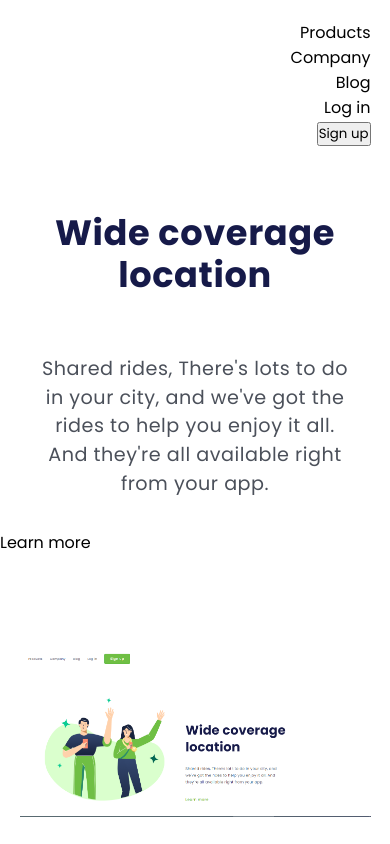
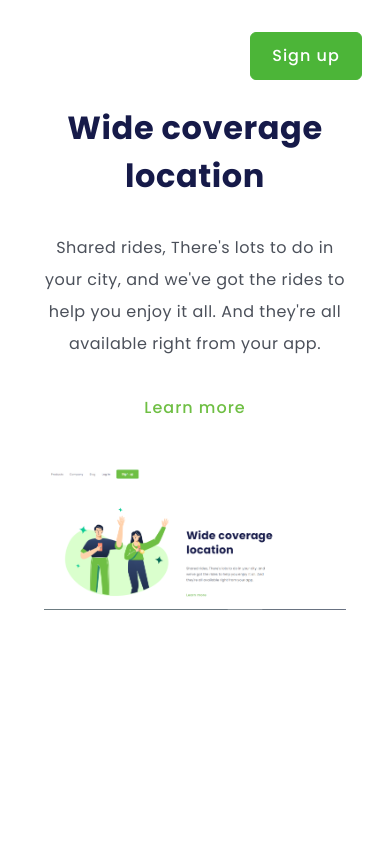
Before and after one commit to ciceronunes/landingPageCongratulations, a plain HTML site: page index.html in a window 390 px wide. Drawn offline with Linux system fonts and the light colour scheme.

Commit message:
:recycle: refactor: Refatorando CSS Atualizações com CSS FlexBox e Grid e aplicações de telas responsivas

```diff
--- a/style.css
+++ b/style.css
@@ -5,151 +5,220 @@
     box-sizing: border-box;
 }
 
-nav {
-    margin: 32px 0px 60px 42px;
+.menu {
+    display: flex;
+    gap: 1.5rem;
+    list-style: none;
+    margin: 2rem 0 0 2.75rem;
+    align-items: center;
+    cursor: pointer;
 }
 
-.linkNave {
+.menu a {
+    color: #17233D;
     font-weight: 400;
-    font-size: 14px;
-    line-height: 21px;
-    color: #17233D;
+    font-size: 1rem;
+    line-height: 2rem;
     letter-spacing: 0.875px;
-    cursor: pointer;
-    margin-right: 32px;
 }
 
-.buttonNave {
-    width: 124px;
-    height: 51px;
+.menu button {
+    width: 7rem;
+    height: 3rem;
+    border-radius: 6px;
+    background-color: #4CB538;
+    border: 1px solid #4CB538;
+    cursor: pointer;
+    font-weight: 500;
+    font-size: 1rem;
+    line-height: 1.5rem;
+    letter-spacing: 1px;
+    color: #fff;
+}
+
+.menu button:hover,
+.menu a:hover {
+    opacity: .75;
+}
+
+.menu button:active {
     background-color: #6FBF44;
-    border-radius: 6px;
-    border: 1px solid #4CB538;
-    font-weight: 500;
-    font-size: 16px;
-    line-height: 24px;
-    letter-spacing: 1px;
-    cursor: pointer;
-    color: #ffffff;
+}
+
+main {
+    display: grid;
+    grid-template-columns: 1fr 1fr;
+    gap: 4rem;
+    margin: 5rem 3.75rem 0 7rem;
+    place-items: end center;
 }
 
 img {
-    display: inline-block;
-    width: 595.18px;
-    height: 500px;
-    margin-left: 121px;
+    max-width: 90%;
+    display: block;
+    object-fit: cover;
+    height: 100%;
 }
 
-section {
-    display: inline-block;
-    margin-left: 84.82px;
+.content {
+    padding-bottom: 1.5rem;
 }
 
 h1 {
-    height: 164px;
-    width: 500px;
     font-weight: 700;
-    font-size: 62px;
-    line-height: 82px;
+    font-size: 3.8rem;
+    line-height: 4.5rem;
     letter-spacing: 0.596154px;
     color: #161A49;
-    margin-top: 0;
 }
 
 p {
-    width: 493px;
-    height: 99px;
     font-weight: 400;
-    font-size: 18px;
-    line-height: 33px;
+    font-size: 1rem;
+    line-height: 2rem;
+    letter-spacing: 0.5px;
     color: #4B505A;
-    letter-spacing: 0.5px;
-    margin-top: 47px;
-    margin-bottom: 55px;
+    margin: 2rem 0;
+    padding-right: 4rem;
 }
 
-.learn {
-
+.content a {
     font-weight: 500;
-    font-size: 18px;
-    line-height: 27px;
+    font-size: 1rem;
+    line-height: 2rem;
     letter-spacing: 1px;
+    color: #6FBF44;
     cursor: pointer;
-    color: #6FBF44;
 }
 
-@media screen and (max-width: 900px) {
+@media (max-width:1000px) {
+    main {
+        margin: 3rem 3.75rem 0 3rem;
+    }
 
-    .linkNave {
+    img {
+        max-width: 100%;
+    }
+
+    h1 {
+        font-size: 3.8rem;
+        line-height: 4.5rem;
+    }
+}
+
+@media (max-width:800px) {
+    .menu {
+        margin: 2rem 1.75rem 0 0;
+        justify-content: end;
+    }
+
+    .menu a {
         display: none;
     }
 
-    nav {
-        margin: 5% 5% 0 0;
-        text-align: end;
+    main {
+        margin: 3rem 3.75rem 2rem 3rem;
+        grid-template-columns: 1fr;
+        text-align: center;
+        gap: 2rem;
+        place-items: center;
     }
 
-    .buttonNave {
-        width: 25%;
-        height: auto;
-        background-color: #6FBF44;
-        border-radius: 6px;
-        border: 1px solid #4CB538;
-        font-weight: 500;
-        font-size: 100%;
-        line-height: 24px;
-        letter-spacing: 2px;
-        cursor: pointer;
-        color: #ffffff;
-        padding: 2%;
-    }
-
-    section {
-        display: block;
-        margin-left: 0;
+    img {
+        max-width: 100%;
+        order: 3;
     }
 
     h1 {
-        width: auto;
-        height: auto;
-        font-weight: 700;
-        font-size: 220%;
-        line-height: 120%;
-        letter-spacing: 0.596154px;
-        color: #161A49;
-        margin: 17% 10% 15% 10%;
-        text-align: center;
+        font-size: 3.8rem;
+        line-height: 4.5rem;
     }
 
     p {
-        width: auto;
-        height: auto;
         font-weight: 400;
-        font-size: 120%;
-        line-height: 150%;
+        font-size: 1rem;
+        line-height: 2rem;
+        letter-spacing: 0.5px;
         color: #4B505A;
-        margin: 0 10% 8% 10%;
-        letter-spacing: 0.5px;
-        text-align: center;
+        margin: 2rem 0;
+        padding: 0 4rem;
+    }
+}
+
+@media (max-width:600px) {
+    .menu {
+        margin: 2rem 1.75rem 0 0;
+        justify-content: end;
     }
 
-    .learn {
-        display: block;
-        font-weight: 500;
-        font-size: 120%;
-        line-height: 27px;
-        letter-spacing: 1px;
-        cursor: pointer;
-        color: #6FBF44;
+    .menu a {
+        display: none;
+    }
+
+    main {
+        margin: 1.5rem 2.75rem 2rem 2.75rem;
+        grid-template-columns: 1fr;
         text-align: center;
+        gap: 1rem;
+        place-items: center;
     }
 
     img {
-        position: absolute;
-        display: block;
-        width: 90%;
-        height: auto;
-        margin: 7% calc((100% - 90%)/2);
-        bottom: 0;
+        max-width: 100%;
+        order: 3;
+    }
+
+    h1 {
+        font-size: 2.8rem;
+        line-height: 3.5rem;
+    }
+
+    p {
+        font-weight: 400;
+        font-size: 1rem;
+        line-height: 2rem;
+        letter-spacing: 0.5px;
+        color: #4B505A;
+        margin: 2rem 0;
+        padding: 0;
     }
 }
+
+@media (max-width:425px) {
+    .menu {
+        margin: 2rem 1.75rem 0 0;
+        justify-content: end;
+    }
+
+    .menu a {
+        display: none;
+    }
+
+    main {
+        margin: 1.5rem 2.75rem 2rem 2.75rem;
+        grid-template-columns: 1fr;
+        text-align: center;
+        gap: 1rem;
+        place-items: center;
+    }
+
+    img {
+        max-width: 100%;
+        order: 3;
+    }
+
+    h1 {
+        font-size: 2rem;
+        line-height: 3rem;
+    }
+
+    p {
+        font-weight: 400;
+        font-size: 1rem;
+        line-height: 2rem;
+        letter-spacing: 0.5px;
+        color: #4B505A;
+        margin: 2rem 0;
+        padding: 0;
+    }
+}
```
